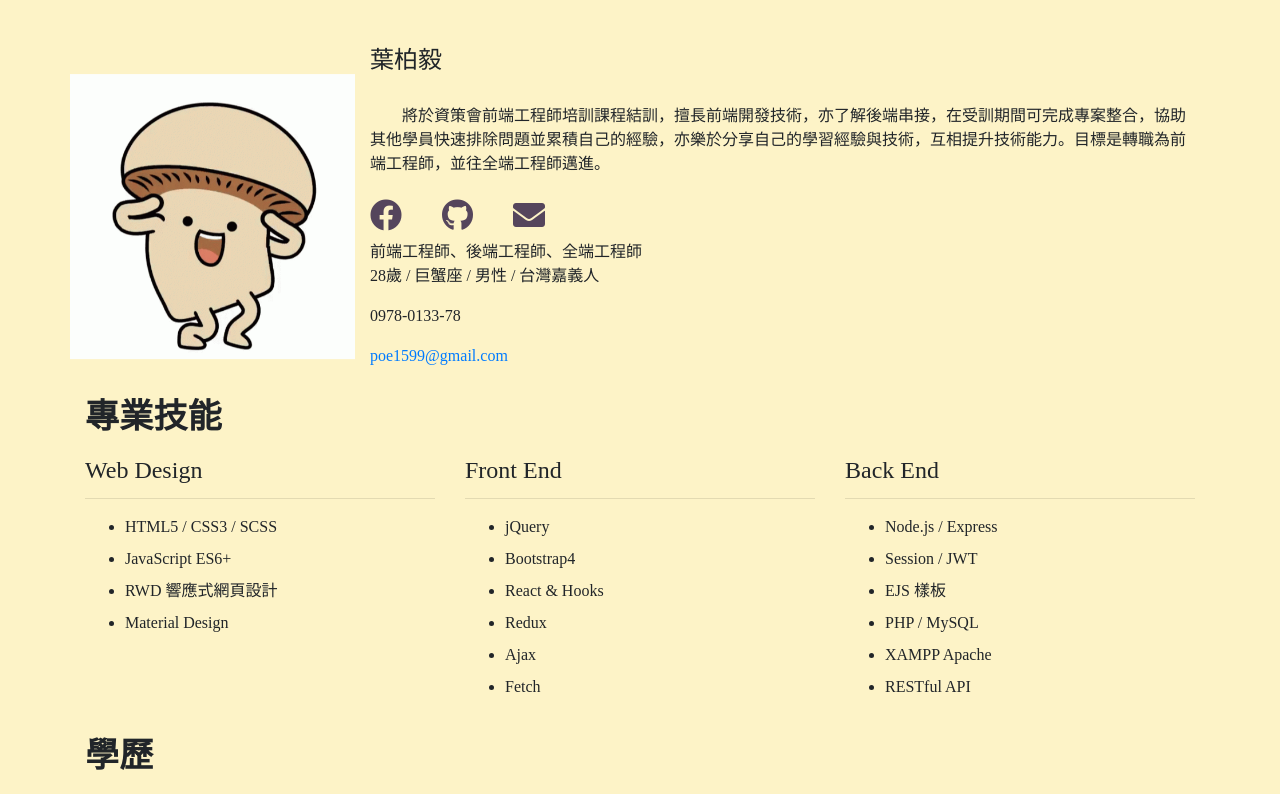
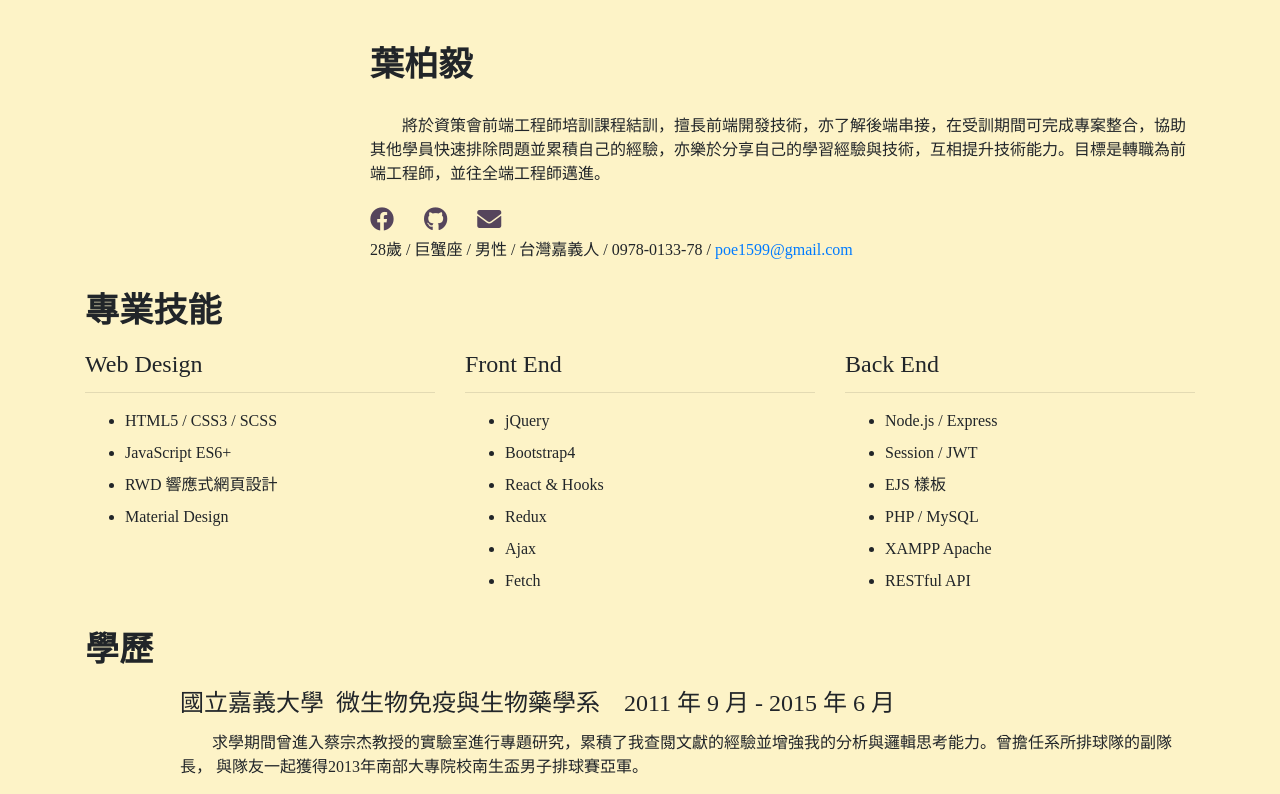
Before and after one commit to poe1599/poe1599.github.io, a plain HTML site: page index.html in a window 1280 px wide. Shown: the top 794 px of the page. Drawn offline with nearby package versions, Linux system fonts and the light colour scheme.

Commit message:
0302 履歷

```diff
--- a/index.html
+++ b/index.html
@@ -22,14 +22,15 @@
         <div class="container">
             <!-- 簡介 -->
             <div class="row my-3">
-                <div class="col-12 col-md-3 mashroom">
+                <div class="col-12 col-md-3 avatar">
                     <!-- <img data-no-retina="w-100"
                         src="https://media.cakeresume.com/image/upload/s--eSyCv1DR--/c_fill,g_face,h_300,w_300/v1614578311/qp7izwbt2xescfw7mfan.jpg"
                         alt="Qp7izwbt2xescfw7mfan" loading="auto"> -->
                 </div>
                 <div class="col-12 col-md-9">
-                    <h5>葉柏毅</h5>
+                    <h4>葉柏毅</h4>
                     <br>
+                    <!-- <h5>前端工程師、後端工程師、全端工程師</h5> -->
                     <p>　　將於資策會前端工程師培訓課程結訓，擅長前端開發技術，亦了解後端串接，在受訓期間可完成專案整合，協助其他學員快速排除問題並累積自己的經驗，亦樂於分享自己的學習經驗與技術，互相提升技術能力。目標是轉職為前端工程師，並往全端工程師邁進。<br>
                     </p>
                     <div class="">
@@ -46,9 +47,8 @@
                             </a>&nbsp;
                         </div>
                     </div>
-                    <p>前端工程師、後端工程師、全端工程師<br>28歲 / 巨蟹座 / 男性 / 台灣嘉義人</p>
-                    <p>0978-0133-78</p>
-                    <p><a href="mailto:poe1599@gmail.com" target="_blank">poe1599@gmail.com</a></p>
+                    <p>28歲 / 巨蟹座 / 男性 / 台灣嘉義人 / 0978-0133-78 / <a href="mailto:poe1599@gmail.com"
+                            target="_blank">poe1599@gmail.com</a></p>
                 </div>
             </div>
             <!-- 專業技能 -->
--- a/src/style/resume.scss
+++ b/src/style/resume.scss
@@ -1,13 +1,13 @@
-.resume-link-icon{
-    font-size: 2rem;
+.resume-link-icon {
+  font-size: 1.5rem;
 }
-.skill-list{
-    li{
+.skill-list {
+  li {
     padding-bottom: 0.5rem;
   }
 }
-.mashroom{
-    background: url('../../public/img/mashroom01.gif') center center no-repeat;
+.mashroom {
+  background: url("../../public/img/mashroom01.gif") center center no-repeat;
   background-size: contain;
   -moz-animation-duration: 1s;
   -webkit-animation-duration: 1s;
@@ -21,9 +21,9 @@
   -moz-animation-iteration-count: infinite;
   -webkit-animation-iteration-count: infinite;
   animation-iteration-count: infinite;
-  -moz-animation-timing-function:linear;
-  -webkit-animation-timing-function:linear;
-  animation-timing-function:linear;
+  -moz-animation-timing-function: linear;
+  -webkit-animation-timing-function: linear;
+  animation-timing-function: linear;
 }
 @-moz-keyframes mashroom {
   from {
@@ -54,3 +54,8 @@
     transform: translateX(0px);
   }
 }
+
+.avatar {
+  background: url("") center center no-repeat;
+  background-size: contain;
+}
```
Also changed, not shown: src/style/resume.css, 1 other file. Lines whose indentation alone changed are shown as unchanged.
